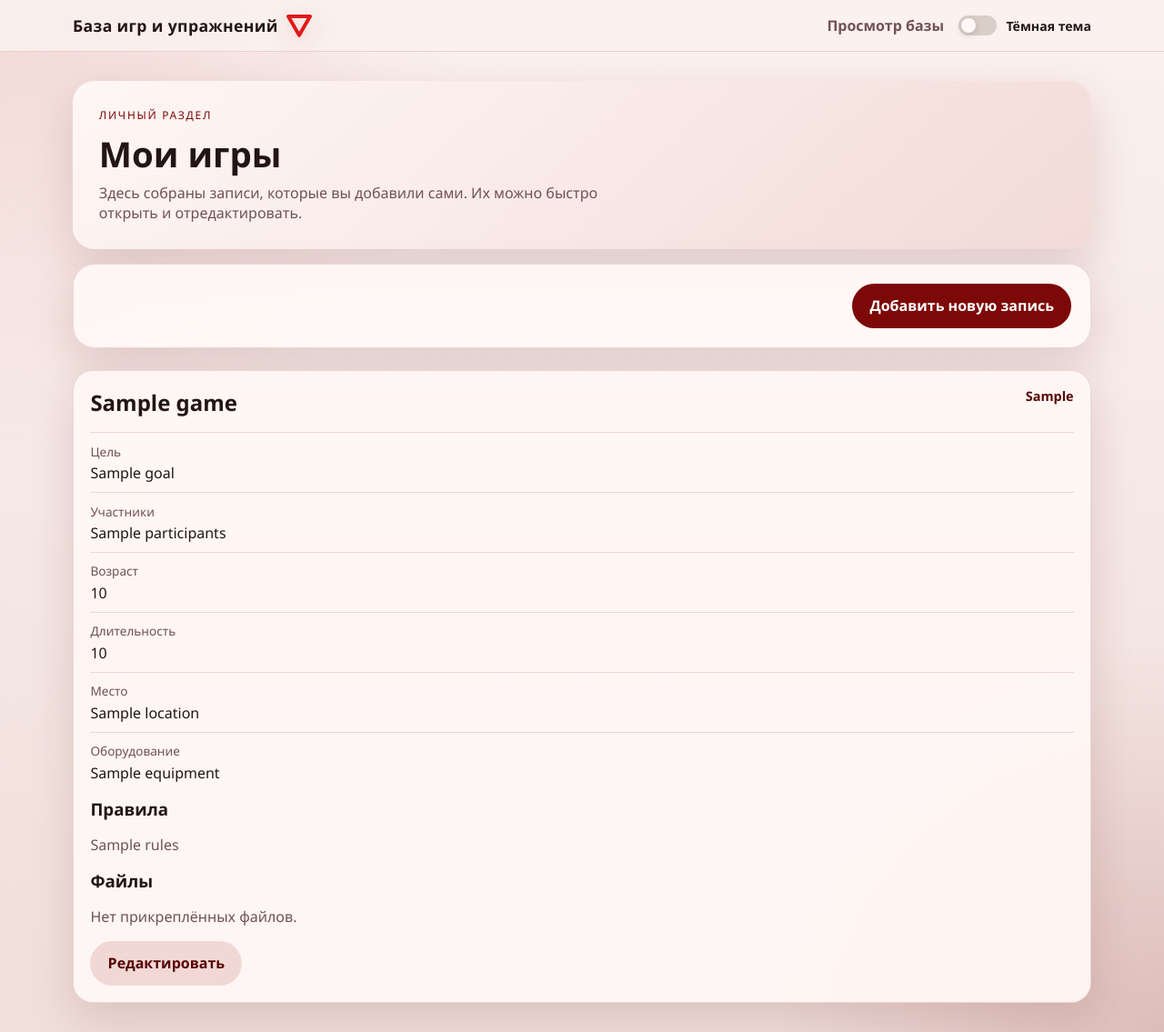
After one commit to Wool5443/games_manual, a Flask app: template templates/my_games.html in a window 1280 px wide. The commit adds this page. Shown: the whole page at 91% size. Run offline with Flask 3, Linux system fonts and the light colour scheme; the template is opened without the code that fills it: most values are stand-ins (such as "Sample title", 1, 10 or a date in 2020).

Commit message:
Add role-based access and personal games section

```diff
--- a/app.py
+++ b/app.py
@@ -54,6 +54,10 @@ DEFAULT_GAME_TYPES = (
 )
 DEFAULT_AGE_OPTIONS = ("7+", "10+", "12+", "Любой")
 LOCATION_OPTIONS = ("Не имеет значения", "Помещение", "Улица")
+ACCESS_ROLE_LABELS = {
+    "admin": "Администратор",
+    "editor": "Добавление игр",
+}
 
 ALLOWED_EXTENSIONS = {
     "txt",
@@ -117,6 +121,8 @@ CREATE TABLE IF NOT EXISTS games (
     equipment TEXT NOT NULL,
     rules TEXT NOT NULL,
     files_json TEXT NOT NULL DEFAULT '[]',
+    created_by_email TEXT NOT NULL DEFAULT '',
+    created_by_name TEXT NOT NULL DEFAULT '',
     created_at TEXT NOT NULL DEFAULT CURRENT_TIMESTAMP,
     updated_at TEXT NOT NULL DEFAULT CURRENT_TIMESTAMP
 );
@@ -129,6 +135,13 @@ CREATE TABLE IF NOT EXISTS game_types (
 CREATE TABLE IF NOT EXISTS age_categories (
     id INTEGER PRIMARY KEY AUTOINCREMENT,
     name TEXT NOT NULL UNIQUE
+);
+
+CREATE TABLE IF NOT EXISTS access_users (
+    id INTEGER PRIMARY KEY AUTOINCREMENT,
+    email TEXT NOT NULL UNIQUE,
+    role TEXT NOT NULL CHECK (role IN ('admin', 'editor')),
+    created_at TEXT NOT NULL DEFAULT CURRENT_TIMESTAMP
 );
 """
 
@@ -195,6 +208,14 @@ def close_db(_error: Exception | None) -> None:
 def init_db() -> None:
     db = get_db()
     db.executescript(SCHEMA)
+    game_columns = {
+        row[1]
+        for row in db.execute("PRAGMA table_info(games)").fetchall()
+    }
+    if "created_by_email" not in game_columns:
+        db.execute("ALTER TABLE games ADD COLUMN created_by_email TEXT NOT NULL DEFAULT ''")
+    if "created_by_name" not in game_columns:
+        db.execute("ALTER TABLE games ADD COLUMN created_by_name TEXT NOT NULL DEFAULT ''")
     existing_types = db.execute("SELECT COUNT(*) FROM game_types").fetchone()[0]
     if existing_types == 0:
         for name in DEFAULT_GAME_TYPES:
@@ -228,10 +249,25 @@ def fetch_age_category_rows() -> list[sqlite3.Row]:
     return get_db().execute("SELECT id, name FROM age_categories ORDER BY id ASC").fetchall()
 
 
+def fetch_access_rows() -> list[sqlite3.Row]:
+    init_db()
+    return get_db().execute(
+        """
+        SELECT id, email, role
+        FROM access_users
+        ORDER BY CASE role WHEN 'admin' THEN 0 ELSE 1 END, email COLLATE NOCASE
+        """
+    ).fetchall()
+
+
 def versioned_static(filename: str) -> str:
     static_path = BASE_DIR / "static" / filename
     version = int(static_path.stat().st_mtime) if static_path.exists() else 0
     return url_for("static", filename=filename, v=version)
+
+
+def normalize_email(value: str | None) -> str:
+    return str(value or "").strip().casefold()
 
 
 def parse_multi_categories(value: str | None) -> list[str]:
@@ -351,6 +387,86 @@ def apply_bulk_property_updates(
     return True, f"Список «{entity_label}» обновлён."
 
 
+def apply_bulk_access_updates(form) -> tuple[bool, str]:
+    db = get_db()
+    existing_rows = fetch_access_rows()
+    existing_by_id = {
+        str(row["id"]): {
+            "email": row["email"],
+            "role": row["role"],
+        }
+        for row in existing_rows
+    }
+    submitted_ids = form.getlist("item_id")
+    submitted_emails = form.getlist("item_email")
+    submitted_roles = form.getlist("item_role")
+    delete_ids = set(form.getlist("delete_item"))
+    new_admins = [normalize_email(item) for item in form.get("new_admins", "").splitlines() if normalize_email(item)]
+    new_editors = [normalize_email(item) for item in form.get("new_editors", "").splitlines() if normalize_email(item)]
+
+    if len(submitted_ids) != len(submitted_emails) or len(submitted_ids) != len(submitted_roles):
+        return False, "Некорректные данные формы доступа."
+
+    final_entries: list[tuple[str, str]] = []
+    updates: list[tuple[str, str, str]] = []
+    delete_row_ids: list[int] = []
+
+    for item_id, raw_email, role in zip(submitted_ids, submitted_emails, submitted_roles):
+        current = existing_by_id.get(item_id)
+        if current is None:
+            return False, "Один из пользователей доступа не найден."
+        if role not in ACCESS_ROLE_LABELS:
+            return False, "Указана неизвестная роль доступа."
+
+        if item_id in delete_ids:
+            delete_row_ids.append(int(item_id))
+            continue
+
+        normalized_email = normalize_email(raw_email)
+        if not normalized_email:
+            return False, "Email пользователя доступа не может быть пустым."
+
+        final_entries.append((normalized_email, role))
+        if normalized_email != current["email"] or role != current["role"]:
+            updates.append((normalized_email, role, item_id))
+
+    final_entries.extend((email, "admin") for email in new_admins)
+    final_entries.extend((email, "editor") for email in new_editors)
+
+    final_emails = [email for email, _role in final_entries]
+    if len(final_emails) != len(set(final_emails)):
+        return False, "В списке доступа найдены повторяющиеся email."
+
+    admin_count = sum(1 for _email, role in final_entries if role == "admin")
+    if admin_count == 0 and not ADMIN_EMAILS:
+        return False, "Нельзя сохранить доступ без хотя бы одного администратора."
+
+    try:
+        db.execute("BEGIN")
+
+        for normalized_email, role, item_id in updates:
+            db.execute(
+                "UPDATE access_users SET email = ?, role = ? WHERE id = ?",
+                (normalized_email, role, item_id),
+            )
+
+        for row_id in delete_row_ids:
+            db.execute("DELETE FROM access_users WHERE id = ?", (row_id,))
+
+        for email in new_admins:
+            db.execute("INSERT INTO access_users (email, role) VALUES (?, 'admin')", (email,))
+
+        for email in new_editors:
+            db.execute("INSERT INTO access_users (email, role) VALUES (?, 'editor')", (email,))
+
+        db.commit()
+    except sqlite3.IntegrityError:
+        db.rollback()
+        return False, "Не удалось сохранить доступ: найдено дублирующееся значение."
+
+    return True, "Список пользователей с доступом обновлён."
+
+
 def allowed_file(filename: str) -> bool:
     return "." in filename and filename.rsplit(".", 1)[1].lower() in ALLOWED_EXTENSIONS
 
@@ -411,7 +527,7 @@ def validate_import_database(path: Path) -> tuple[bool, str]:
 
 
 def is_google_auth_enabled() -> bool:
-    return bool(GOOGLE_CLIENT_ID and GOOGLE_CLIENT_SECRET and ADMIN_EMAILS and oauth.create_client("google"))
+    return bool(GOOGLE_CLIENT_ID and GOOGLE_CLIENT_SECRET and oauth.create_client("google"))
 
 
 def get_current_user() -> dict[str, str] | None:
@@ -419,25 +535,64 @@ def get_current_user() -> dict[str, str] | None:
     return user if isinstance(user, dict) else None
 
 
-def is_admin_authenticated() -> bool:
+def get_current_user_email() -> str:
+    user = get_current_user()
+    if not user or not user.get("email_verified"):
+        return ""
+    return normalize_email(user.get("email"))
+
+
+def get_user_role(email: str | None) -> str | None:
+    normalized_email = normalize_email(email)
+    if not normalized_email:
+        return None
+    if normalized_email in ADMIN_EMAILS:
+        return "admin"
+
+    init_db()
+    row = get_db().execute(
+        "SELECT role FROM access_users WHERE email = ?",
+        (normalized_email,),
+    ).fetchone()
+    if row is None:
+        return None
+    role = row["role"]
+    return role if role in ACCESS_ROLE_LABELS else None
+
+
+def get_current_user_role() -> str | None:
     user = get_current_user()
     if not user:
-        return False
+        return None
 
     email = str(user.get("email", "")).strip().casefold()
     if not email or not user.get("email_verified"):
-        return False
-    if ADMIN_EMAILS and email not in ADMIN_EMAILS:
-        return False
-    return True
+        return None
+    return get_user_role(email)
 
 
-def safe_redirect_target(raw_target: str | None) -> str:
+def is_admin_authenticated() -> bool:
+    return get_current_user_role() == "admin"
+
+
+def can_add_games() -> bool:
+    return get_current_user_role() in {"admin", "editor"}
+
+
+def can_edit_game(game: sqlite3.Row | dict) -> bool:
+    if is_admin_authenticated():
+        return True
+    if not can_add_games():
+        return False
+    return normalize_email(game["created_by_email"]) == get_current_user_email()
+
+
+def safe_redirect_target(raw_target: str | None, fallback: str | None = None) -> str:
     if not raw_target:
-        return url_for("admin_list")
+        return fallback or url_for("admin_list")
     if raw_target.startswith("/") and not raw_target.startswith("//"):
         return raw_target
-    return url_for("admin_list")
+    return fallback or url_for("admin_list")
 
 
 def get_google_redirect_uri() -> str:
@@ -453,15 +608,43 @@ def admin_required(view_func):
         if is_admin_authenticated():
             return view_func(*args, **kwargs)
 
+        if get_current_user():
+            flash("У этого аккаунта нет прав администратора.", "error")
+            return redirect(url_for("games_list"))
+
         if not is_google_auth_enabled():
             flash(
-                "Google авторизация не настроена. Укажите GOOGLE_CLIENT_ID, GOOGLE_CLIENT_SECRET и ADMIN_EMAILS.",
+                "Google авторизация не настроена. Укажите GOOGLE_CLIENT_ID и GOOGLE_CLIENT_SECRET. Первого администратора можно задать через ADMIN_EMAILS.",
                 "error",
             )
             return redirect(url_for("games_list"))
 
         session["auth_next"] = safe_redirect_target(request.full_path if request.query_string else request.path)
         flash("Войдите через Google для доступа к административным разделам.", "warning")
+        return redirect(url_for("login_google"))
+
+    return wrapped_view
+
+
+def game_editor_required(view_func):
+    @wraps(view_func)
+    def wrapped_view(*args, **kwargs):
+        if can_add_games():
+            return view_func(*args, **kwargs)
+
+        if get_current_user():
+            flash("У этого аккаунта нет прав на добавление игр.", "error")
+            return redirect(url_for("games_list"))
+
+        if not is_google_auth_enabled():
+            flash(
+                "Google авторизация не настроена. Укажите GOOGLE_CLIENT_ID и GOOGLE_CLIENT_SECRET. Первого администратора можно задать через ADMIN_EMAILS.",
+                "error",
+            )
+            return redirect(url_for("games_list"))
+
+        session["auth_next"] = safe_redirect_target(request.full_path if request.query_string else request.path)
+        flash("Войдите через Google для добавления новых игр.", "warning")
         return redirect(url_for("login_google"))
 
     return wrapped_view
@@ -581,10 +764,33 @@ def games_list():
     )
 
 
+@app.route("/my-games")
+@game_editor_required
+def my_games():
+    init_db()
+    games = get_db().execute(
+        """
+        SELECT *
+        FROM games
+        WHERE created_by_email = ?
+        ORDER BY updated_at DESC, id DESC
+        """,
+        (get_current_user_email(),),
+    ).fetchall()
+    return render_template(
+        "my_games.html",
+        games=games,
+        parse_files_json=parse_files_json,
+        parse_multi_categories=parse_multi_categories,
+    )
+
+
 @app.route("/games/new", methods=("GET", "POST"))
-@admin_required
+@game_editor_required
 def add_game():
     init_db()
+    current_user = get_current_user() or {}
+    cancel_url = url_for("my_games")
     if request.method == "POST":
         data = extract_game_form_data(request.form)
         errors = validate_game_form(data)
@@ -598,6 +804,7 @@ def add_game():
                 age_options=fetch_age_categories(),
                 location_options=LOCATION_OPTIONS,
                 is_edit=False,
+                cancel_url=cancel_url,
                 parse_multi_categories=parse_multi_categories,
             )
 
@@ -607,9 +814,10 @@ def add_game():
             """
             INSERT INTO games (
                 title, game_type, goal, participants, age_category,
-                duration, location, equipment, rules, files_json
+                duration, location, equipment, rules, files_json,
+                created_by_email, created_by_name
             )
-            VALUES (?, ?, ?, ?, ?, ?, ?, ?, ?, ?)
+            VALUES (?, ?, ?, ?, ?, ?, ?, ?, ?, ?, ?, ?)
             """,
             (
                 data["title"],
@@ -622,11 +830,13 @@ def add_game():
                 data["equipment"],
                 data["rules"],
                 json.dumps(files, ensure_ascii=False),
+                get_current_user_email(),
+                str(current_user.get("name", "")).strip() or get_current_user_email(),
             ),
         )
         db.commit()
         flash("Запись добавлена.", "success")
-        return redirect(url_for("games_list"))
+        return redirect(url_for("my_games"))
 
     return render_template(
         "game_form.html",
@@ -635,6 +845,7 @@ def add_game():
         age_options=fetch_age_categories(),
         location_options=LOCATION_OPTIONS,
         is_edit=False,
+        cancel_url=cancel_url,
         parse_multi_categories=parse_multi_categories,
     )
 
@@ -647,7 +858,7 @@ def admin_list():
     if active_tab not in {"games", "properties"}:
         active_tab = "games"
     property_tab = request.args.get("property_tab", "game-types")
-    if property_tab not in {"game-types", "age-categories"}:
+    if property_tab not in {"game-types", "age-categories", "access-users"}:
         property_tab = "game-types"
     games = get_db().execute("SELECT * FROM games ORDER BY updated_at DESC, id DESC").fetchall()
     return render_template(
@@ -655,6 +866,8 @@ def admin_list():
         games=games,
         game_types=fetch_game_type_rows(),
         age_categories=fetch_age_category_rows(),
+        access_users=fetch_access_rows(),
+        access_role_labels=ACCESS_ROLE_LABELS,
         active_tab=active_tab,
         property_tab=property_tab,
         parse_files_json=parse_files_json,
@@ -666,7 +879,7 @@ def admin_list():
 def login_google():
     if not is_google_auth_enabled():
         flash(
-            "Google авторизация не настроена. Укажите GOOGLE_CLIENT_ID, GOOGLE_CLIENT_SECRET и ADMIN_EMAILS.",
+            "Google авторизация не настроена. Укажите GOOGLE_CLIENT_ID и GOOGLE_CLIENT_SECRET.",
             "error",
         )
         return redirect(url_for("games_list"))
@@ -698,9 +911,10 @@ def google_callback():
         flash("Google-аккаунт должен иметь подтверждённый email.", "error")
         return redirect(url_for("games_list"))
 
-    if ADMIN_EMAILS and email.casefold() not in ADMIN_EMAILS:
+    role = get_user_role(email)
+    if role is None:
         session.pop("user", None)
-        flash("У этого аккаунта нет доступа к админ-панели.", "error")
+        flash("У этого аккаунта нет доступа к добавлению игр или админ-панели.", "error")
         return redirect(url_for("games_list"))
 
     session["user"] = {
@@ -710,7 +924,7 @@ def google_callback():
         "email_verified": bool(userinfo.get("email_verified")),
     }
     flash("Вход через Google выполнен.", "success")
-    return redirect(session.pop("auth_next", url_for("admin_list")))
+    return redirect(session.pop("auth_next", url_for("games_list")))
 
 
 @app.post("/auth/logout")
@@ -779,11 +993,29 @@ def import_database():
     return redirect(url_for("admin_list", tab="games"))
 
 
-@app.route("/admin/<int:game_id>/edit", methods=("GET", "POST"))
-@admin_required
-def edit_game(game_id: int):
+def render_game_edit_form(game, current_files: list[str], return_to: str):
+    return render_template(
+        "game_form.html",
+        game=game,
+        game_types=fetch_game_types(),
+        age_options=fetch_age_categories(),
+        location_options=LOCATION_OPTIONS,
+        is_edit=True,
+        existing_files=current_files,
+        cancel_url=return_to,
+        return_to=return_to,
+        parse_multi_categories=parse_multi_categories,
+    )
+
+
+def handle_game_edit(game_id: int, default_return: str):
     init_db()
     game = get_game_or_404(game_id)
+    if not can_edit_game(game):
+        flash("Вы можете редактировать только игры, которые добавили сами.", "error")
+        return redirect(url_for("my_games"))
+
+    return_to = safe_redirect_target(request.values.get("return_to"), fallback=default_return)
 
     if request.method == "POST":
         data = extract_game_form_data(request.form)
@@ -795,16 +1027,7 @@ def edit_game(game_id: int):
                 flash(error, "error")
             draft_game = dict(data)
             draft_game["id"] = game_id
-            return render_template(
-                "game_form.html",
-                game=draft_game,
-                game_types=fetch_game_types(),
-                age_options=fetch_age_categories(),
-                location_options=LOCATION_OPTIONS,
-                is_edit=True,
-                existing_files=current_files,
-                parse_multi_categories=parse_multi_categories,
-            )
+            return render_game_edit_form(draft_game, current_files, return_to)
 
         files_to_remove = set(request.form.getlist("delete_files"))
         remaining_files = [name for name in current_files if name not in files_to_remove]
@@ -840,20 +1063,23 @@ def edit_game(game_id: int):
         )
         db.commit()
         flash("Запись обновлена.", "success")
-        return redirect(url_for("admin_list"))
+        return redirect(return_to)
 
     game_dict = dict(game)
     existing_files = parse_files_json(game["files_json"])
-    return render_template(
-        "game_form.html",
-        game=game_dict,
-        game_types=fetch_game_types(),
-        age_options=fetch_age_categories(),
-        location_options=LOCATION_OPTIONS,
-        is_edit=True,
-        existing_files=existing_files,
-        parse_multi_categories=parse_multi_categories,
-    )
+    return render_game_edit_form(game_dict, existing_files, return_to)
+
+
+@app.route("/my-games/<int:game_id>/edit", methods=("GET", "POST"))
+@game_editor_required
+def edit_game(game_id: int):
+    return handle_game_edit(game_id, url_for("my_games"))
+
+
+@app.route("/admin/<int:game_id>/edit", methods=("GET", "POST"))
+@admin_required
+def admin_edit_game(game_id: int):
+    return handle_game_edit(game_id, url_for("admin_list"))
 
 
 @app.post("/admin/<int:game_id>/delete")
@@ -988,6 +1214,15 @@ def save_age_categories():
     return redirect(url_for("admin_list", tab="properties", property_tab="age-categories"))
 
 
+@app.post("/admin/properties/access-users")
+@admin_required
+def save_access_users():
+    init_db()
+    success, message = apply_bulk_access_updates(request.form)
+    flash(message, "success" if success else "error")
+    return redirect(url_for("admin_list", tab="properties", property_tab="access-users"))
+
+
 @app.post("/admin/age-categories/<int:age_id>/edit")
 @admin_required
 def edit_age_category(age_id: int):
@@ -1044,6 +1279,8 @@ def inject_globals():
         "sortable_fields": SORTABLE_FIELDS,
         "parse_multi_categories": parse_multi_categories,
         "current_user": get_current_user(),
+        "current_user_role": get_current_user_role(),
+        "can_add_games": can_add_games(),
         "is_admin_authenticated": is_admin_authenticated(),
         "google_auth_enabled": is_google_auth_enabled(),
         "versioned_static": versioned_static,
--- a/static/styles.css
+++ b/static/styles.css
@@ -639,6 +639,12 @@ small {
   color: var(--muted);
 }
 
+.card-actions {
+  margin-top: 1rem;
+  display: flex;
+  justify-content: flex-start;
+}
+
 .file-list {
   margin: 0;
   padding-left: 1.1rem;
@@ -777,9 +783,19 @@ small {
   flex: 1 1 240px;
 }
 
+.category-item select {
+  flex: 0 0 220px;
+  min-width: 0;
+}
+
 .property-bulk-form {
   display: grid;
   gap: 1rem;
+}
+
+.property-help {
+  margin: 0 0 1rem;
+  color: var(--muted);
 }
 
 .property-toggle {
--- a/templates/base.html
+++ b/templates/base.html
@@ -36,8 +36,11 @@
         <div class="header-menu" id="header-menu">
           <nav class="nav">
             <a href="{{ url_for('games_list') }}">Просмотр базы</a>
+            {% if can_add_games %}
+              <a href="{{ url_for('my_games') }}">Мои игры</a>
+              <a href="{{ url_for('add_game') }}">Добавить игру</a>
+            {% endif %}
             {% if is_admin_authenticated %}
-              <a href="{{ url_for('add_game') }}">Добавить игру</a>
               <a href="{{ url_for('admin_list') }}">Админ-панель</a>
             {% endif %}
           </nav>
--- a/templates/game_form.html
+++ b/templates/game_form.html
@@ -12,6 +12,9 @@
 
   <section class="panel">
     <form method="post" enctype="multipart/form-data" class="form-grid">
+      {% if return_to %}
+        <input type="hidden" name="return_to" value="{{ return_to }}">
+      {% endif %}
       <label>
         <span>Название <strong class="required-mark">*</strong></span>
         <input type="text" name="title" value="{{ game.get('title', '') }}" required>
@@ -107,7 +110,7 @@
 
       <div class="actions full-width">
         <button type="submit">{% if is_edit %}Сохранить изменения{% else %}Добавить запись{% endif %}</button>
-        <a class="button-secondary" href="{% if is_edit %}{{ url_for('admin_list') }}{% else %}{{ url_for('games_list') }}{% endif %}">Отмена</a>
+        <a class="button-secondary" href="{{ cancel_url or url_for('games_list') }}">Отмена</a>
       </div>
     </form>
   </section>
--- /dev/null
+++ b/templates/my_games.html
@@ -0,0 +1,67 @@
+{% extends "base.html" %}
+
+{% block title %}Мои игры{% endblock %}
+
+{% block content %}
+  <section class="hero">
+    <div>
+      <p class="eyebrow">Личный раздел</p>
+      <h1>Мои игры</h1>
+      <p class="lead">Здесь собраны записи, которые вы добавили сами. Их можно быстро открыть и отредактировать.</p>
+    </div>
+  </section>
+
+  <section class="panel">
+    <div class="hero-admin-actions">
+      <a class="hero-action" href="{{ url_for('add_game') }}">Добавить новую запись</a>
+    </div>
+  </section>
+
+  <section class="card-grid">
+    {% for game in games %}
+      <article class="card">
+        <div class="card-header">
+          <h2>{{ game['title'] }}</h2>
+          <div class="tag-list">
+            {% for item in parse_multi_categories(game['game_type']) %}
+              <div>{{ item }}</div>
+            {% endfor %}
+          </div>
+        </div>
+        <dl class="details">
+          <div><dt>Цель</dt><dd>{{ game['goal'] }}</dd></div>
+          <div><dt>Участники</dt><dd>{{ game['participants'] }}</dd></div>
+          <div><dt>Возраст</dt><dd>{{ game['age_category'] }}</dd></div>
+          <div><dt>Длительность</dt><dd>{{ game['duration'] }}</dd></div>
+          <div><dt>Место</dt><dd>{{ game['location'] }}</dd></div>
+          <div><dt>Оборудование</dt><dd>{{ game['equipment'] or 'Оборудование не требуется' }}</dd></div>
+        </dl>
+        <section class="card-text">
+          <h3>Правила</h3>
+          <p>{{ game['rules'] }}</p>
+        </section>
+        <section class="card-files">
+          <h3>Файлы</h3>
+          {% set files = parse_files_json(game['files_json']) %}
+          {% if files %}
+            <ul class="file-list">
+              {% for filename in files %}
+                <li><a href="{{ url_for('uploaded_file', filename=filename) }}" target="_blank" rel="noopener">{{ filename }}</a></li>
+              {% endfor %}
+            </ul>
+          {% else %}
+            <p>Нет прикреплённых файлов.</p>
+          {% endif %}
+        </section>
+        <div class="card-actions">
+          <a class="button-secondary" href="{{ url_for('edit_game', game_id=game['id'], return_to=url_for('my_games')) }}">Редактировать</a>
+        </div>
+      </article>
+    {% else %}
+      <div class="empty-state">
+        <h2>Пока пусто</h2>
+        <p>У вас ещё нет добавленных игр. Создайте первую запись в базе.</p>
+      </div>
+    {% endfor %}
+  </section>
+{% endblock %}
```
Also changed, not shown: templates/admin_list.html (+42 -2 lines).
